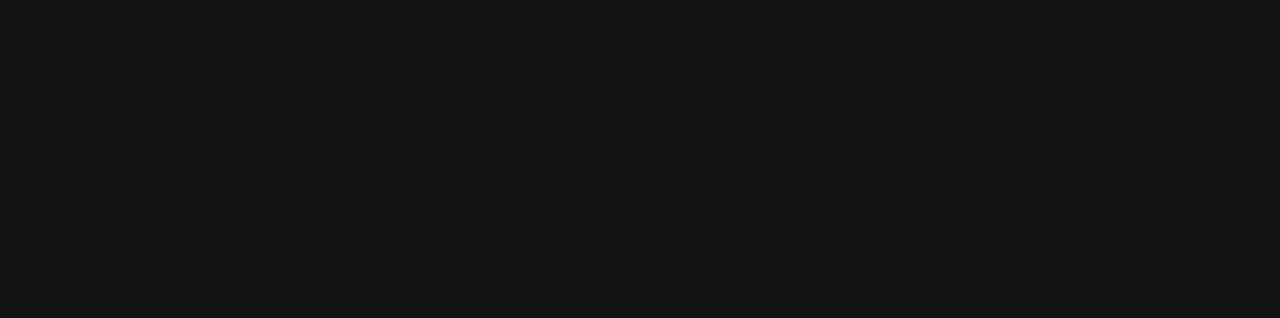
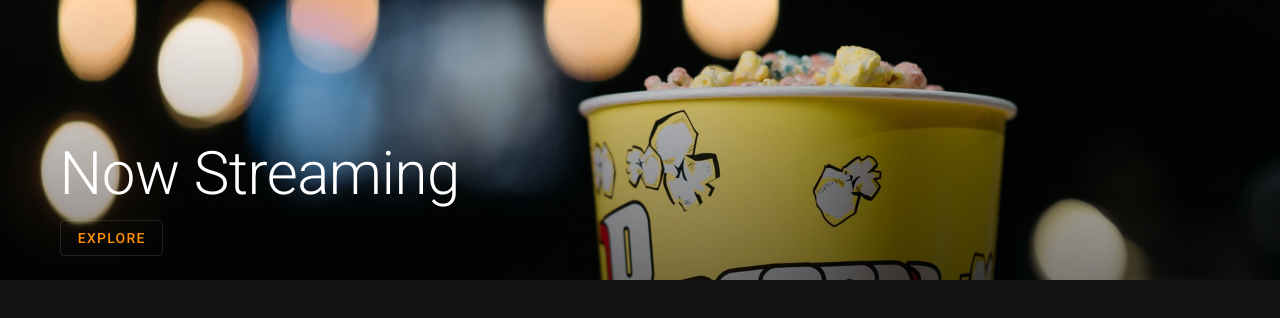
Before and after one commit to devmor-j/nuxt_movie_app, a Nuxt app: page / in a window 1280 px wide. Shown: the top 318 px of the page. Built offline with nearby package versions, Linux system fonts and the light colour scheme.

Commit message:
abstract hero header

```diff
--- /dev/null
+++ b/components/HeroHeader.vue
@@ -0,0 +1,26 @@
+<script>
+export default {
+  name: 'HeroHeader',
+}
+</script>
+
+<template>
+  <v-row class="background-image" align="end">
+    <v-col class="px-0">
+      <v-container>
+        <h2 class="text-h2 pb-4">Now Streaming</h2>
+        <v-btn class="secondary--text" text outlined>Explore</v-btn>
+      </v-container>
+    </v-col>
+  </v-row>
+</template>
+
+<style scoped>
+.background-image {
+  background-image: linear-gradient(to top, rgb(0 0 0 / 0.5), transparent), url("/images/popcorn.jpg");
+  min-height: 35vh;
+  background-repeat: no-repeat;
+  background-position: 50% 30%;
+  background-size: cover;
+}
+</style>
--- a/pages/index.vue
+++ b/pages/index.vue
@@ -5,4 +5,7 @@
 </script>
 
 <template>
+  <div>
+    <HeroHeader />
+  </div>
 </template>
```
Also changed, not shown: pages/movies/_movieid.vue (added), static/images/popcorn.jpg (added).
